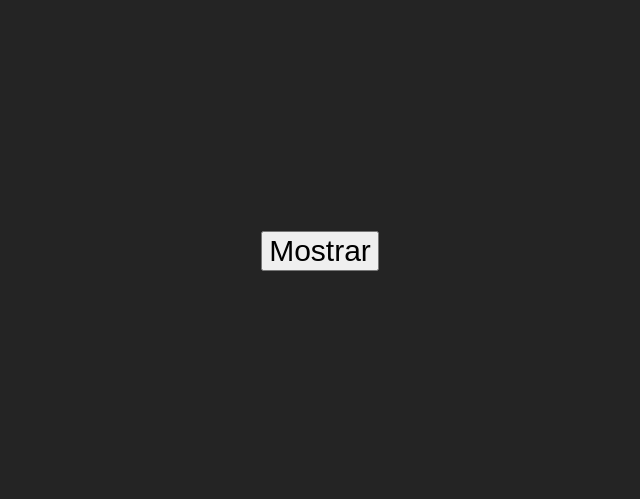
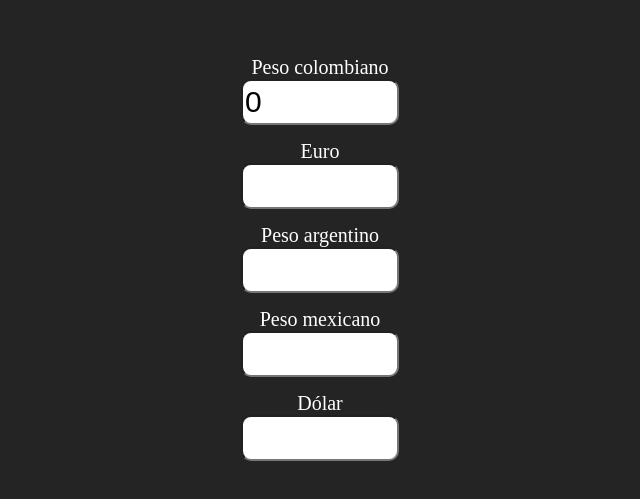
Before and after one commit to menzDev/reactCard, a React (Vite) app: page / in a window 1280 px wide. Shown: the part 149-648 px from the top of the page, without its empty margins (320-960 px from the left). Built offline with nearby package versions, Linux system fonts and the light colour scheme.

Commit message:
07/08/23

```diff
--- a/src/App.css
+++ b/src/App.css
@@ -74,3 +74,20 @@ color: white;
 .verde{
   color: green;
 }
+
+/* Divisas */
+.divisas{
+  display: flex;
+  flex-direction: column;
+}
+label{
+  color: #fff;
+  font-size: 20px;
+  margin-top: 15px;
+}
+input{
+  width: 150px;
+  height: 40px;
+  border-radius: 10px;
+  font-size: 30px;
+}
--- /dev/null
+++ b/src/Divisas.tsx
@@ -0,0 +1,60 @@
+import "./App.css";
+import { useState } from "react";
+
+const Divisas = () => {
+  const [cantidad, setCantidad] = useState(0);
+  const [cambioMoneda, setcambioMoneda] = useState(0);
+  const pesosColombianos = {
+    moneda: "Peso colombiano",
+    cambio: 1000,
+  }
+  const cambios = [
+    {
+      moneda: "Euro",
+      cambio: 0.00022,
+    },
+    {
+      moneda: "Peso argentino",
+      cambio: 0.067,
+    },
+    {
+      moneda: "Peso mexicano",
+      cambio: 0.0041,
+    },
+    {
+      moneda: "Dólar",
+      cambio: 0.00024,
+    },
+  ];
+
+const pesos = (e) =>{
+    const inputValue = e.target.value;
+    setCantidad(inputValue);
+
+    const result = cambios.map((el) => el.cambio * inputValue);
+    setcambioMoneda(result);
+}
+
+
+
+  return (
+    <>
+      <div className="divisas">
+          <label htmlFor="u0">{pesosColombianos.moneda}</label>
+          <input id="u0" type="number" value={cantidad} onChange={pesos} />
+          {cambios.map((el, indice)=>{
+            return(
+            <div className="divisas"key={indice}>
+          <label htmlFor={indice}>{el.moneda}</label>
+          <input id={indice} type="number" value={cambioMoneda[indice]}/>
+          </div>
+            )
+          }
+          )}
+      </div>
+
+    </>
+  );
+};
+
+export default Divisas;
--- a/src/main.tsx
+++ b/src/main.tsx
@@ -6,6 +6,7 @@ import Carta3 from "./Carta3.tsx";
 import Contador from "./Contador.js";
 import './App.css'
 import ReyesGodos from './ReyesGodos.tsx';
+import Divisas from "./Divisas.tsx";
 
 ReactDOM.createRoot(document.getElementById('root')!).render(
   <React.StrictMode>
@@ -13,6 +14,7 @@ ReactDOM.createRoot(document.getElementById('root')!).render(
 {/*     <Evento/> */}
 {/*     <Carta3/> */}
     {/* <Contador/> */}
-    <ReyesGodos/>
+   {/*  <ReyesGodos/> */}
+   <Divisas/>
   </React.StrictMode>,
 )
```
